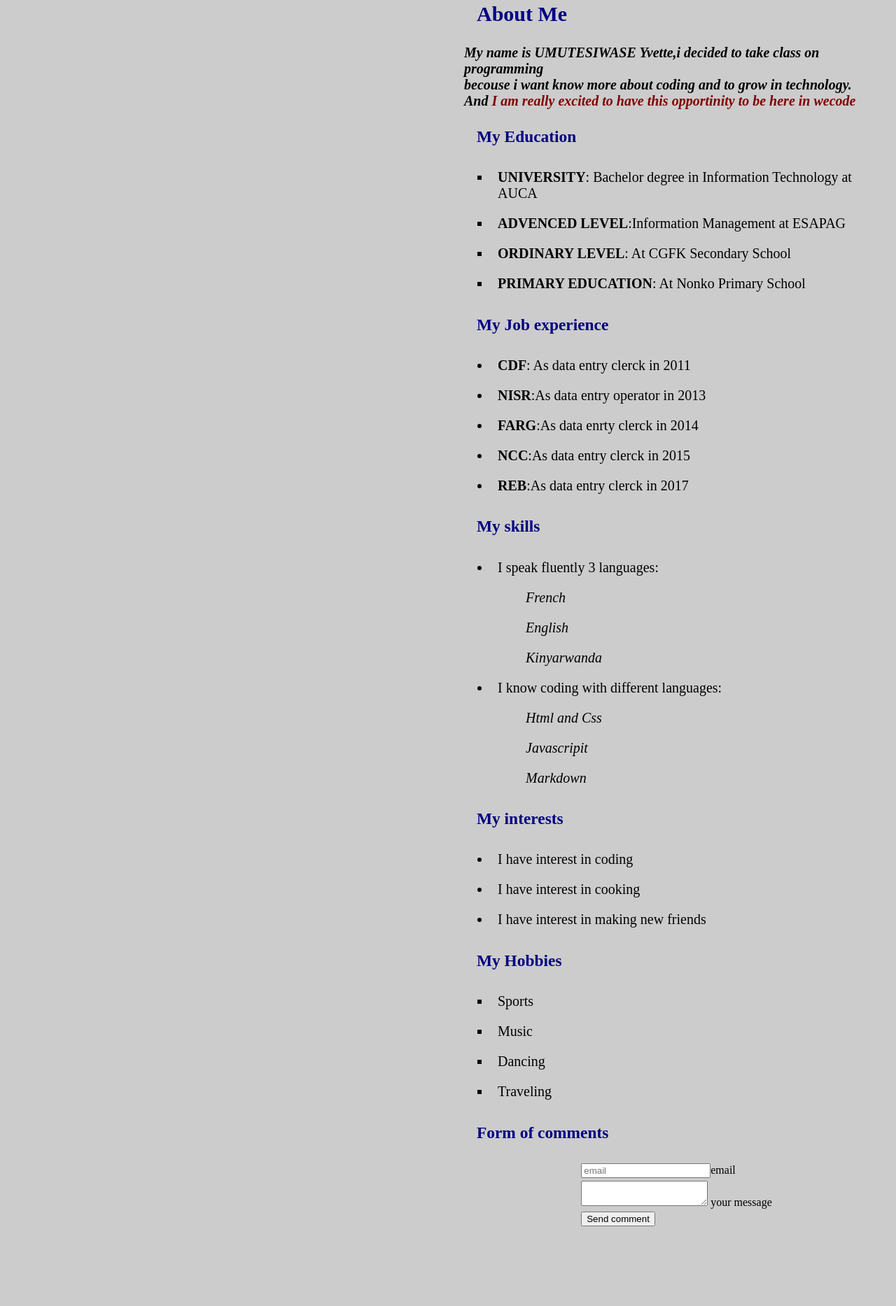
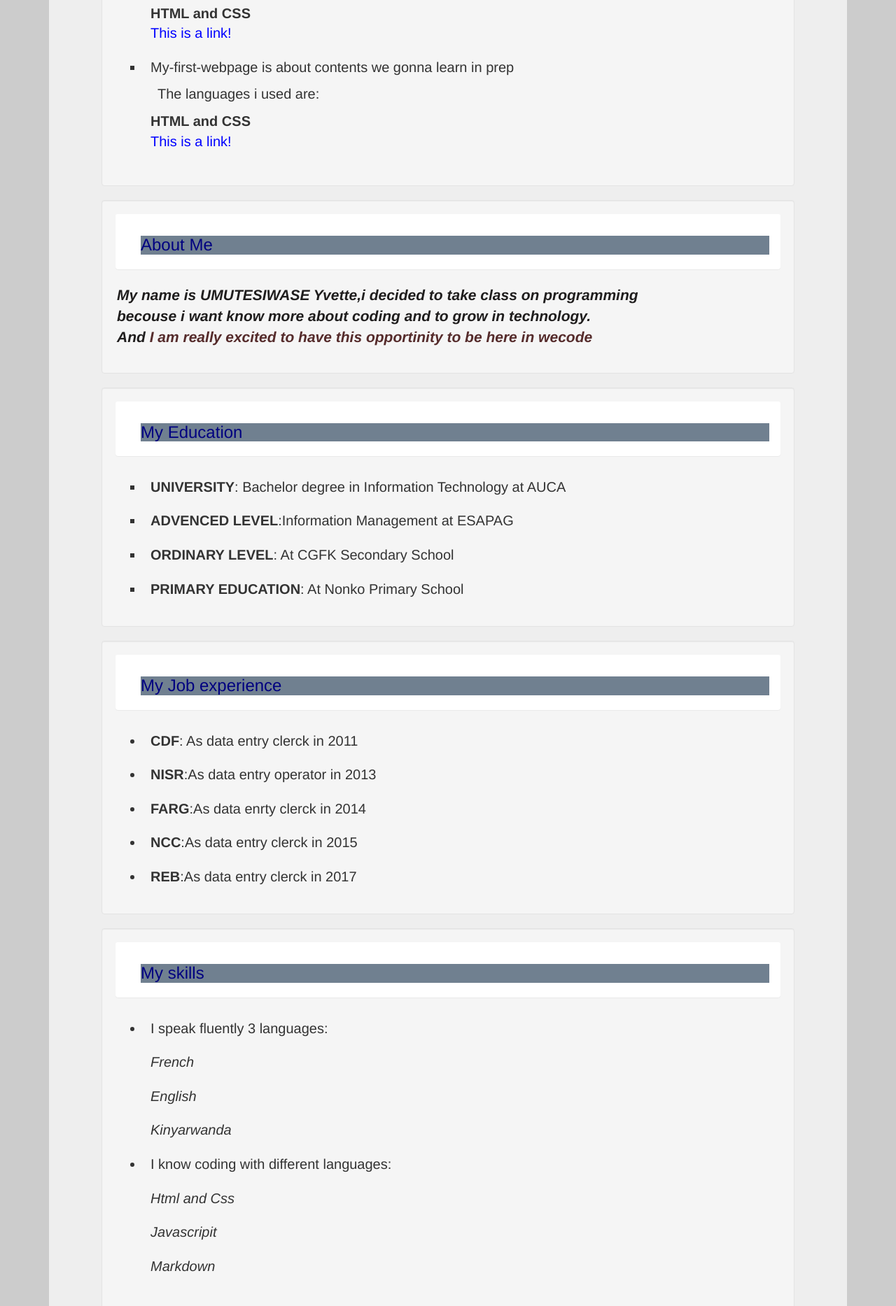
Before and after one commit to umutesiwaseyvette/Portfolio, a plain HTML site: page index.html in a window 1280 px wide. Shown: the part 933-2800 px from the top of the page at 70% size. Before the commit the page ends 2709 px from the top, so only its background shows below. Drawn offline with nearby package versions, Linux system fonts and the light colour scheme.

Commit message:
add bootstrap

```diff
--- a/index.html
+++ b/index.html
@@ -2,13 +2,27 @@
 <html>
     <head>
       <title>UMUTESIWASE Yvette</title>
+      <!-- Latest compiled and minified CSS -->
+      <link rel="stylesheet" href="https://maxcdn.bootstrapcdn.com/bootstrap/3.3.7/css/bootstrap.min.css" integrity="sha384-BVYiiSIFeK1dGmJRAkycuHAHRg32OmUcww7on3RYdg4Va+PmSTsz/K68vbdEjh4u" crossorigin="anonymous">
+      <!-- Optional theme
+      <link rel="stylesheet" href="https://maxcdn.bootstrapcdn.com/bootstrap/3.3.7/css/bootstrap-theme.min.css" integrity="sha384-rHyoN1iRsVXV4nD0JutlnGaslCJuC7uwjduW9SVrLvRYooPp2bWYgmgJQIXwl/Sp" crossorigin="anonymous"> -->
       <link rel="stylesheet" type="text/css" href="styles.css">
     </head>
     <body>
-        <div id="container">
-        <h1>UMUTESIWASE Yvette</h1>
+        <div class="container">
+            <div class="jumbotron">
+                <!-- <div id="container"> -->
+                    <div class="panel-body">
+                        <div class="well">
+                            <div class="panel panel-heading">
+                                <h2>UMUTESIWASE Yvette</h2>
                                 <img src="images/yvette.jpg">
-        <h2>Projects I have done so far are:</h2>
+                            </div>
+                        </div>
+                        <div class="well">
+                            <div class="panel panel-heading">
+                                <h3>Projects I have done so far are:</h3>
+                            </div>
                             <ol>
                                 <dl>
                                     <li>The Spoc-project is about Azam Rwanda Premier league<br><dd>The languages i used are:</dd> <strong>HTML and CSS</strong><a href="https://umutesiwaseyvette.github.io/spoc-project/"><br>This is a link!</a></li>
@@ -17,11 +31,20 @@
                                    </strong>
                                 </dl>
                             </ol>
-        <h2>About Me</h2>
-        <p><b>My name is <strong> UMUTESIWASE Yvette</strong>,i decided to take class on programming <br>becouse i want know more about coding and to grow in technology.<br>And <span style="color:maroon">I am really excited to have this opportinity to be here in wecode</span></b></p>
+                        </div>
+                        <div class="well">
+                            <div class="panel panel-heading ">
+                                <h3 >About Me</h3>
+                            </div>
+                            <p><b>My name is <strong> UMUTESIWASE Yvette</strong>,i decided to take class on programming <br>becouse i want know more about coding and to grow in technology.<br>And <span style="color:rgb(85, 43, 43)">I am really excited to have this opportinity to be here in wecode</span></b></p>
+                        </div>
                             <div class="Background">
+                                <div class="well">
                                 <div id="Education">
+                                    <div class=" panel panel-heading">
+
                                         <h3>My Education</h3>
+                                    </div>
                                     <ol>
                                         <li><strong>UNIVERSITY</strong>: Bachelor degree in Information Technology at AUCA</li>
                                         <li><strong>ADVENCED LEVEL</strong>:Information Management at ESAPAG</li>
@@ -29,8 +52,12 @@
                                         <li><strong>PRIMARY EDUCATION</strong>: At Nonko Primary School</li>
                                     </ol>
                                 </div>
+                                </div>
+                        <div class="well">
                             <div id="Job-experience">
-                <h3>My Job experience</h3>
+                                <div class="panel panel-heading">
+                                    <h3> My Job experience</h3>
+                                </div>
                                 <ul>
                                     <li><strong>CDF</strong>: As data entry clerck in 2011</li>
                                     <li><strong>NISR</strong>:As data entry operator in 2013</li>
@@ -40,7 +67,11 @@
                                 </ul>
                             </div>
                         </div>
+                        </div>
+                        <div class="well">
+                            <div class="panel panel-heading">
                                 <h3>My skills</h3>
+                            </div>
                             <ul>
                                 <dl>
                                     <li>I speak fluently 3 languages:</li>
@@ -53,28 +84,43 @@
                                     <em><dd>Markdown</dd></em>
                                 </dl>
                             </ul>
+                        </div>
+                        <div class="well">
+                            <div class="panel panel-heading">
                                 <h3>My interests</h3>
+                            </div>
                             <ul>
                                 <li>I have interest in coding</li>
                                 <li>I have interest in cooking</li>
                                 <li>I have interest in making new friends</li>
                             </ul>
+                        </div>
+                        <div class="well">
+                            <div class="panel panel-heading">
                                 <h3> My Hobbies</h3>
+                            </div>
                             <ol>
                                 <li>Sports</li>
                                 <li>Music</li>
                                 <li>Dancing</li>
                                 <li>Traveling</li>
                             </ol>
+                        </div>
+                        <div class="well">
+                            <div class="panel panel-heading">
                                 <h3>Form of comments</h3>
+                            </div>
                             <form>
                                 <table align="center"border="0.1">
                                     <tr><th colspan="2"Welcom to my comment form></th></tr>
-                                    <tr><td> <input type="text" name ="email" placeholder="email">email</td></tr>
-                                    <tr><td><textarea></textarea> your message</td></tr>
+                                    <tr><td> <input type="text" name ="email" placeholder="email">Email</td></tr>
+                                    <tr><td><textarea></textarea> Your message</td></tr>
                                     <tr><td><input type="submit" value="Send comment"></td></tr>
                                 </table>
                             </form>
                         </div>
+                    </div>
+                </div>
+            </div>
         </body>
         </html>
--- a/styles.css
+++ b/styles.css
@@ -8,7 +8,7 @@ p{
     font-weight: normal;
     padding:2px;
     font-style:italic;
-    color: black;
+    color: rgb(31, 29, 29);
     font-size:17px;
     flex-direction: row-reverse;
     font-size: 20px;
@@ -32,9 +32,10 @@ ol{
     flex-direction: center;  */
      margin-left: 653px;
 }
-h2,h3,h1{
+h3,h2{
 color: navy;
 margin-left: 20px;
+background-color: slategrey;
 }
 dd{
     padding: 10px;
@@ -43,3 +44,7 @@ dd{
 li{
     padding: 10px;
 }
+input{
+    margin: 10px;
+    padding: 10px 10px;
+}
```
Lines whose indentation alone changed are shown as unchanged.
